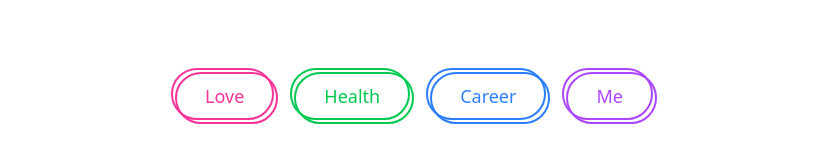
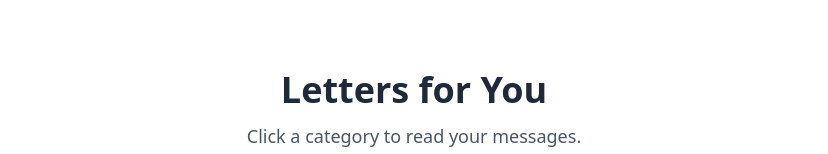
Before and after one commit to DarwinMelaya/For-Dianne, a React (Vite) app in the folder frontend/: page / in a window 1280 px wide. Shown: the part 798-952 px from the top of the page, without its empty margins (226-1054 px from the left). Built offline with nearby package versions, Linux system fonts and the light colour scheme.

Commit message:
Add music section

```diff
--- a/frontend/src/Layouts/Letters.jsx
+++ b/frontend/src/Layouts/Letters.jsx
@@ -242,6 +242,15 @@ const Letters = () => {
 
   return (
     <div className="container mx-auto px-4 py-6 relative z-10 mt-[100px]">
+      <div className="text-center mb-8">
+        <h1 className="text-4xl font-bold text-gray-800 mb-3">
+          Letters for You
+        </h1>
+        <p className="text-lg text-gray-600 max-w-2xl mx-auto">
+          Click a category to read your messages.
+        </p>
+      </div>
+
       <div className="flex flex-wrap gap-4 mb-12 justify-center">
         {CATEGORIES.map((category) => (
           <CategoryButton
--- /dev/null
+++ b/frontend/src/Layouts/Music.jsx
@@ -0,0 +1,5 @@
+const Music = () => {
+  return <div>Music</div>;
+};
+
+export default Music;
--- a/frontend/src/pages/HomePage.jsx
+++ b/frontend/src/pages/HomePage.jsx
@@ -1,5 +1,6 @@
 import Home from "../Layouts/Home";
 import Letters from "../Layouts/Letters";
+import Music from "../Layouts/Music";
 import Navbar from "../Layouts/Navbar";
 
 const HomePage = () => {
@@ -8,6 +9,7 @@ const HomePage = () => {
       <Navbar />
       <Home />
       <Letters />
+      <Music />
     </div>
   );
 };
```
